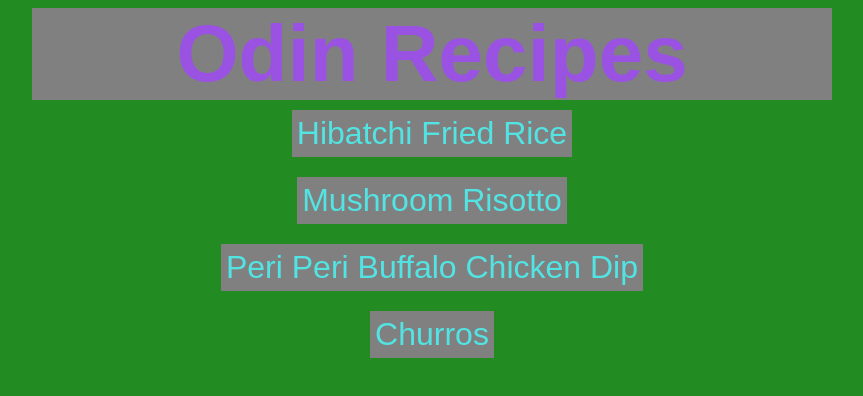
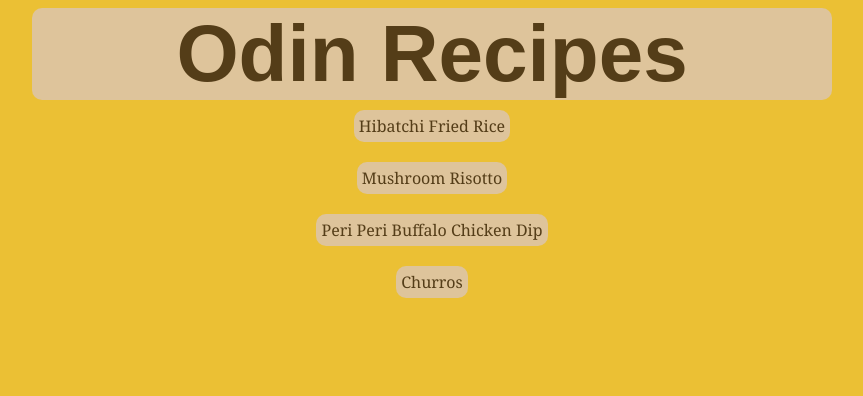
Before and after one commit to rohanp29/odin-recipes, a plain HTML site: page index.html in a window 1280 px wide. Shown: the whole page, without its empty margins (208-1071 px from the left). Drawn offline with Linux system fonts and the light colour scheme.

Commit message:
Reb made some CSS color choices

```diff
--- a/styles.css
+++ b/styles.css
@@ -1,15 +1,16 @@
 body {
     font-family: 'Brush Script MT', sans-serif;
-    background-color: forestgreen;
+    background-color: #ebc034;
 }
 
 h1 {
     width: 800px;
     text-align: center;
-    color: #9a52e3;
+    color: #543d18;
     font-size: 5em;
-    background-color: grey;
+    background-color: #dec49b;
     margin: 0px auto;
+    border-radius: 10px;
 }
 
 .recipe-list {
@@ -20,11 +21,14 @@ h1 {
 
 .recipe {
     text-decoration: none;
-    color: #52e3e3;
+    color: #543d18;
     font-weight: 100;
-    background-color: grey;
+    background-color: #dec49b;
     width: auto;
     padding: 5px;
     margin: 10px auto;
     display: inline-block;
+    font-family: Georgia, 'Times New Roman', Times, serif;
+    border-radius: 10px;
+    font-size: 16px;
 }
```
